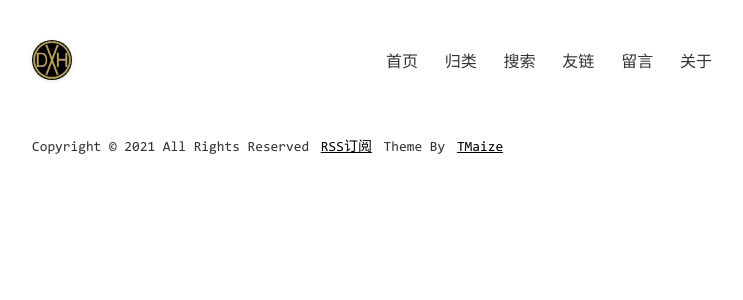
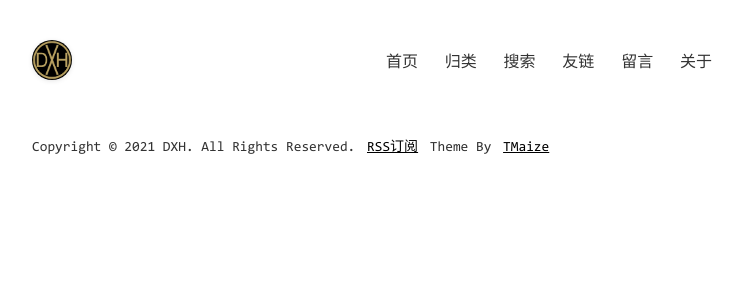
Before and after one commit to Devinteng/Devinteng.github.io, a Jekyll site: the page built from index.html, in a window 1280 px wide. Shown: the top 300 px of the page, without its empty margins (268-1011 px from the left). Built offline with Jekyll 4.4.1, drawn with Linux system fonts in a browser that asks for light colours.

Commit message:
Update _config.yml

```diff
--- a/_config.yml
+++ b/_config.yml
@@ -5,7 +5,7 @@ title: DXH's Blog
 description: DXH的个人博客
 keywords: DXH,Blog
 author: DXH
-footerText: 'Copyright © 2021 All Rights Reserved'
+footerText: 'Copyright © 2021 DXH. All Rights Reserved.'
 
 # 这些不要动
 permalink: /posts/:year/:month/:day/:title.html
```
